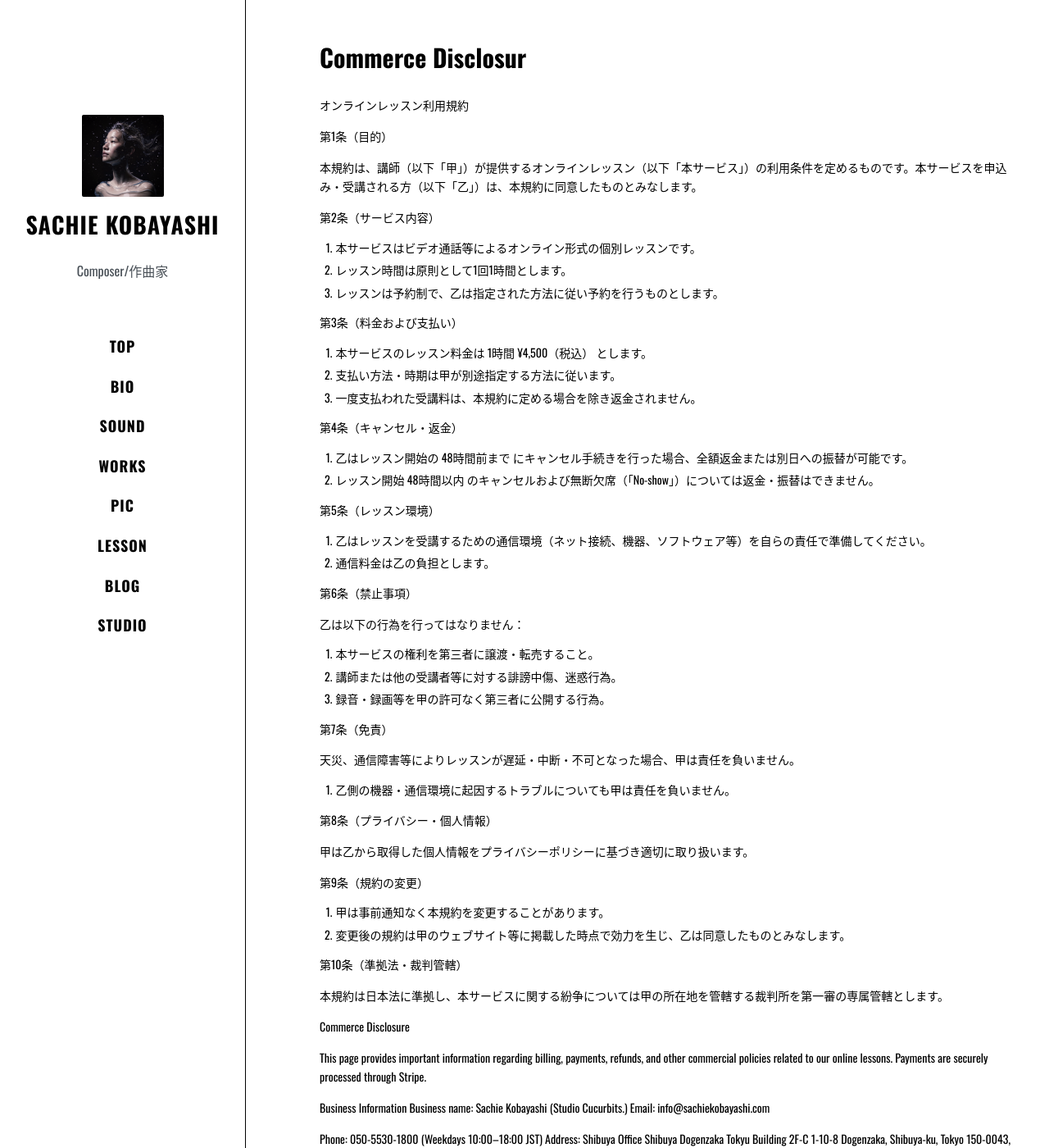
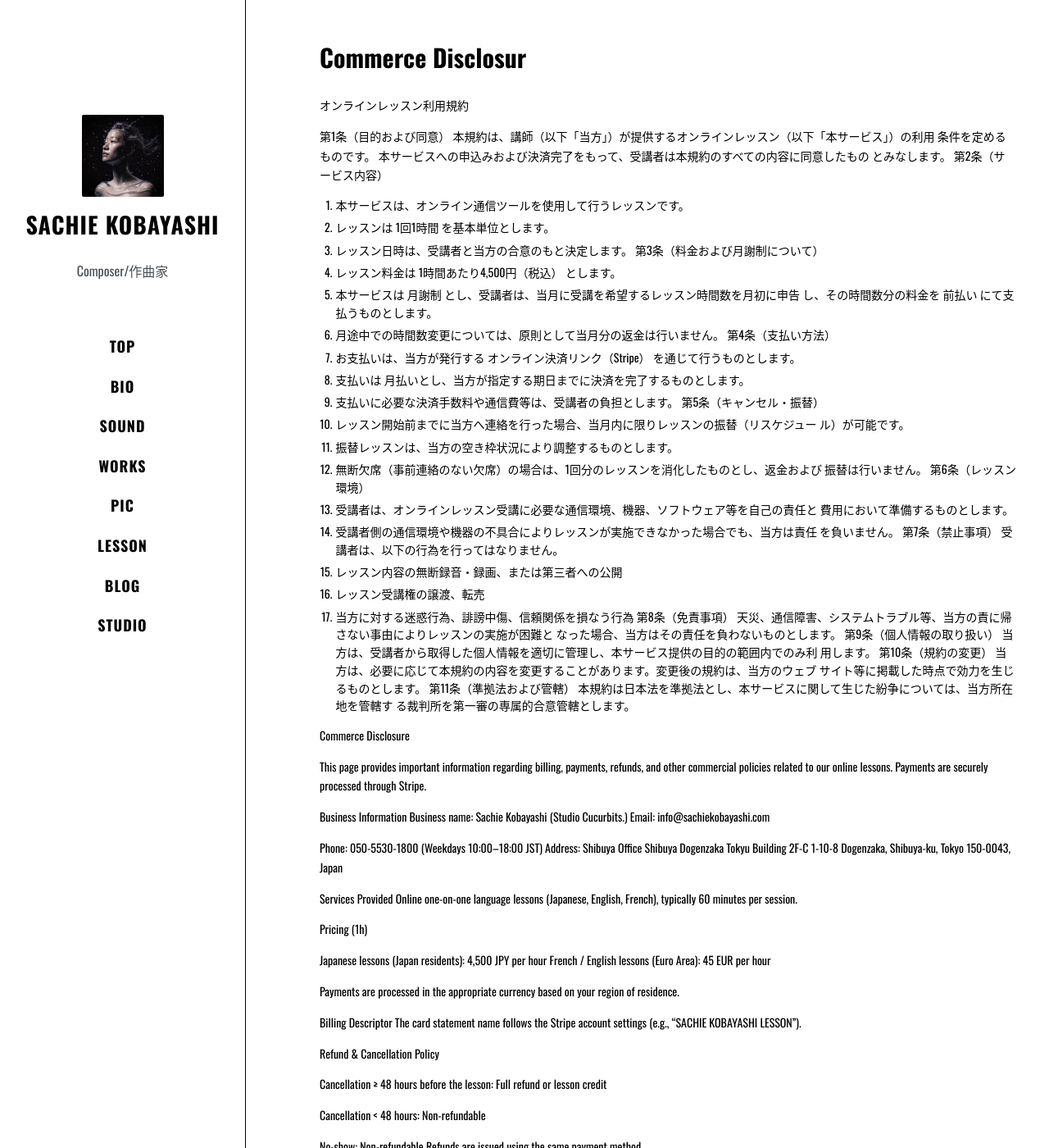
Before and after one commit to kbys88/kbys88.github.io, a Jekyll site: the page built from policies.md, in a window 1280 px wide and 1400 px high. Shown: the whole window at 82% size. Built offline with Jekyll 4.4.1, drawn with Linux system fonts in a browser that asks for light colours; nearby versions of some CDN libraries; some web fonts are replaced.

Commit message:
Update policies.md

```diff
--- a/policies.md
+++ b/policies.md
@@ -6,57 +6,52 @@ permalink: /policies/
 
 オンラインレッスン利用規約
 
-第1条（目的）
-
-本規約は、講師（以下「甲」）が提供するオンラインレッスン（以下「本サービス」）の利用条件を定めるものです。本サービスを申込み・受講される方（以下「乙」）は、本規約に同意したものとみなします。
-
+第1条（目的および同意）
+本規約は、講師（以下「当方」）が提供するオンラインレッスン（以下「本サービス」）の利用
+条件を定めるものです。
+本サービスへの申込みおよび決済完了をもって、受講者は本規約のすべての内容に同意したもの
+とみなします。
 第2条（サービス内容）
-
-1. 本サービスはビデオ通話等によるオンライン形式の個別レッスンです。
-2. レッスン時間は原則として1回1時間とします。
-3. レッスンは予約制で、乙は指定された方法に従い予約を行うものとします。
-
-第3条（料金および支払い）
-
-1. 本サービスのレッスン料金は 1時間 ¥4,500（税込） とします。
-2. 支払い方法・時期は甲が別途指定する方法に従います。
-3. 一度支払われた受講料は、本規約に定める場合を除き返金されません。
-
-第4条（キャンセル・返金）
-
-1. 乙はレッスン開始の 48時間前まで にキャンセル手続きを行った場合、全額返金または別日への振替が可能です。
-2. レッスン開始 48時間以内 のキャンセルおよび無断欠席（「No-show」）については返金・振替はできません。
-
-第5条（レッスン環境）
-
-1. 乙はレッスンを受講するための通信環境（ネット接続、機器、ソフトウェア等）を自らの責任で準備してください。
-2. 通信料金は乙の負担とします。
-
-第6条（禁止事項）
-
-乙は以下の行為を行ってはなりません：
-
-1. 本サービスの権利を第三者に譲渡・転売すること。
-2. 講師または他の受講者等に対する誹謗中傷、迷惑行為。
-3. 録音・録画等を甲の許可なく第三者に公開する行為。
-
-第7条（免責）
-
-天災、通信障害等によりレッスンが遅延・中断・不可となった場合、甲は責任を負いません。
-2. 乙側の機器・通信環境に起因するトラブルについても甲は責任を負いません。
-
-第8条（プライバシー・個人情報）
-
-甲は乙から取得した個人情報をプライバシーポリシーに基づき適切に取り扱います。
-
-第9条（規約の変更）
-
-1. 甲は事前通知なく本規約を変更することがあります。
-2. 変更後の規約は甲のウェブサイト等に掲載した時点で効力を生じ、乙は同意したものとみなします。
-
-第10条（準拠法・裁判管轄）
-
-本規約は日本法に準拠し、本サービスに関する紛争については甲の所在地を管轄する裁判所を第一審の専属管轄とします。
+1. 本サービスは、オンライン通信ツールを使用して行うレッスンです。
+2. レッスンは 1回1時間 を基本単位とします。
+3. レッスン日時は、受講者と当方の合意のもと決定します。
+第3条（料金および月謝制について）
+1. レッスン料金は 1時間あたり4,500円（税込） とします。
+2. 本サービスは 月謝制 とし、受講者は、当月に受講を希望するレッスン時間数を月初に申告
+し、その時間数分の料金を 前払い にて支払うものとします。
+3. 月途中での時間数変更については、原則として当月分の返金は行いません。
+第4条（支払い方法）
+1. お支払いは、当方が発行する オンライン決済リンク（Stripe） を通じて行うものとします。
+2. 支払いは 月払いとし、当方が指定する期日までに決済を完了するものとします。
+3. 支払いに必要な決済手数料や通信費等は、受講者の負担とします。
+第5条（キャンセル・振替）
+1. レッスン開始前までに当方へ連絡を行った場合、当月内に限りレッスンの振替（リスケジュー
+ル）が可能です。
+2. 振替レッスンは、当方の空き枠状況により調整するものとします。
+3. 無断欠席（事前連絡のない欠席）の場合は、1回分のレッスンを消化したものとし、返金および
+振替は行いません。
+第6条（レッスン環境）
+1. 受講者は、オンラインレッスン受講に必要な通信環境、機器、ソフトウェア等を自己の責任と
+費用において準備するものとします。
+2. 受講者側の通信環境や機器の不具合によりレッスンが実施できなかった場合でも、当方は責任
+を負いません。
+第7条（禁止事項）
+受講者は、以下の行為を行ってはなりません。
+1. レッスン内容の無断録音・録画、または第三者への公開
+2. レッスン受講権の譲渡、転売
+3. 当方に対する迷惑行為、誹謗中傷、信頼関係を損なう行為
+第8条（免責事項）
+天災、通信障害、システムトラブル等、当方の責に帰さない事由によりレッスンの実施が困難と
+なった場合、当方はその責任を負わないものとします。
+第9条（個人情報の取り扱い）
+当方は、受講者から取得した個人情報を適切に管理し、本サービス提供の目的の範囲内でのみ利
+用します。
+第10条（規約の変更）
+当方は、必要に応じて本規約の内容を変更することがあります。変更後の規約は、当方のウェブ
+サイト等に掲載した時点で効力を生じるものとします。
+第11条（準拠法および管轄）
+本規約は日本法を準拠法とし、本サービスに関して生じた紛争については、当方所在地を管轄す
+る裁判所を第一審の専属的合意管轄とします。
 
 
   Commerce Disclosure
```
